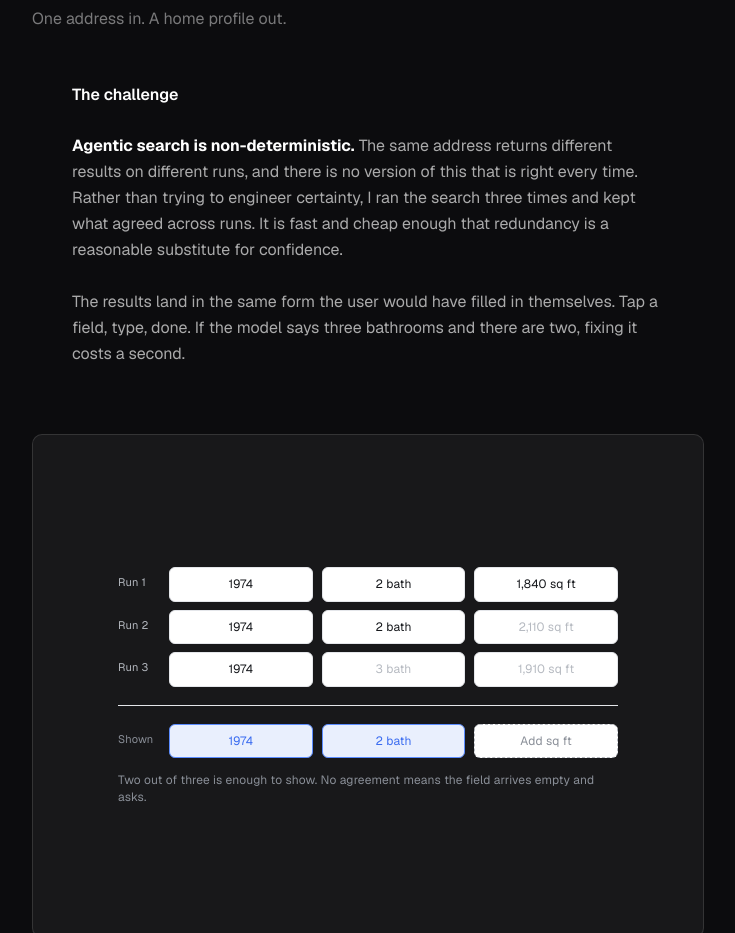
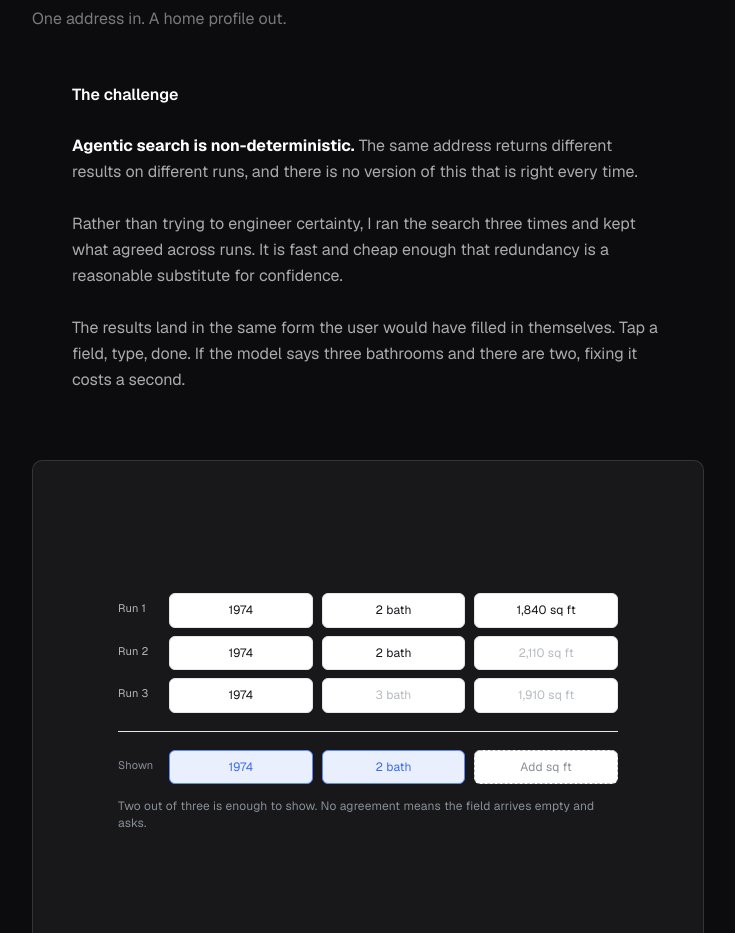
Before and after one commit to hridaew/hridaew-portfolio, a Next.js app: page /domis in a window 1280 px wide. Shown: the part 5020-5953 px from the top of the page, without its empty margins (272-1007 px from the left). Built offline with nearby package versions, Linux system fonts and the light colour scheme.

Commit message:
Split agentic search challenge into two paragraphs
Break after the non-determinism setup so the consensus approach
reads as its own beat.

Co-authored-by: hridaew <hridaew@users.noreply.github.com>

```diff
--- a/src/components/domis/DomisCaseStudyBody.tsx
+++ b/src/components/domis/DomisCaseStudyBody.tsx
@@ -494,10 +494,12 @@ export function DomisCaseStudyBody() {
                 Agentic search is non-deterministic.
               </strong>{" "}
               The same address returns different results on different runs, and
-              there is no version of this that is right every time. Rather than
-              trying to engineer certainty, I ran the search three times and
-              kept what agreed across runs. It is fast and cheap enough that
-              redundancy is a reasonable substitute for confidence.
+              there is no version of this that is right every time.
+            </p>
+            <p>
+              Rather than trying to engineer certainty, I ran the search three
+              times and kept what agreed across runs. It is fast and cheap
+              enough that redundancy is a reasonable substitute for confidence.
             </p>
             <p>
               The results land in the same form the user would have filled in
```
